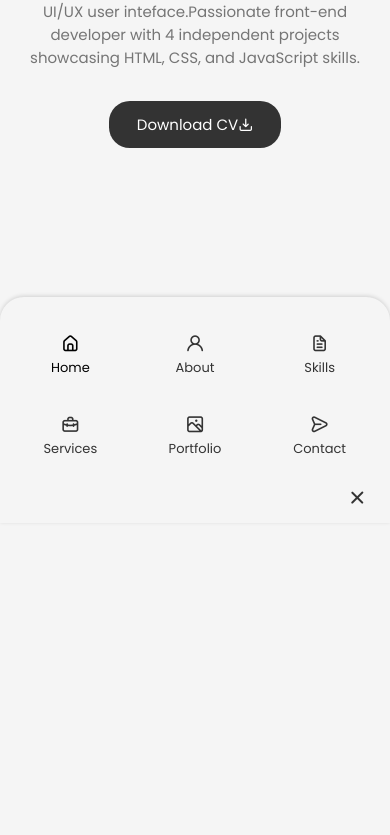
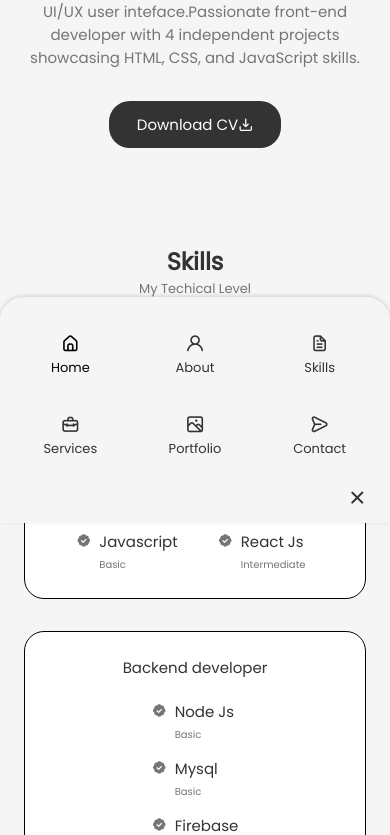
Before and after one commit to laibabintatahir/laibabintetahir-portfolio, a React (Create React App) app: page / in a window 390 px wide. Shown: the part 1165-2000 px from the top of the page. Before the commit the page ends 1425 px from the top, so only its background shows below. Built offline with nearby package versions, Linux system fonts and the light colour scheme; a web font is replaced by a local one.

Commit message:
Skills Component and its responsiveness

```diff
--- a/src/App.js
+++ b/src/App.js
@@ -3,6 +3,7 @@
 import Header from './components/header/Header';
 import Home from './components/home/Home';
 import About from './components/about/About';
+import Skills from './components/skills/Skills';
 
 function App() {
   return (
@@ -12,6 +13,7 @@
       <main className='main'>
         <Home />
         <About/>
+        <Skills/>
       </main>
     </div>
   );
--- /dev/null
+++ b/src/components/skills/Backend.jsx
@@ -0,0 +1,72 @@
+import React from "react";
+import "./Skills.css";
+const Backend = () => {
+  return (
+    <div className="skills__content">
+      <h3 className="skills__title">Backend developer</h3>
+
+      <div className="skills__box">
+        <div className="skills__group">
+          <div className="skills__data">
+            <i class="bx bxs-badge-check"></i>
+          <div>
+            <h3 className="skills__name">Node Js</h3>
+            <span className="skills__level">Basic</span>
+          </div></div>
+
+          <div className="skills__data">
+            <i class="bx bxs-badge-check"></i>
+
+
+          <div>
+            <h3 className="skills__name">Mysql</h3>
+            <span className="skills__level">Basic</span>
+          </div></div>
+
+          <div className="skills__data">
+            <i class="bx bxs-badge-check"></i>
+
+
+          <div>
+            <h3 className="skills__name">Firebase</h3>
+            <span className="skills__level">Basic</span>
+          </div></div>
+        </div>
+
+{/* Skill group 2 */}
+
+        {/* <div className="skills__group">
+          <div className="skills__data">
+            <i class="bx bxs-badge-check"></i>
+
+
+          <div>
+            <h3 className="skills__name">Node Js</h3>
+            <span className="skills__level">Basic</span>
+          </div> </div>
+
+          <div className="skills__data">
+            <i class="bx bxs-badge-check"></i>
+
+
+          <div>
+            <h3 className="skills__name">Mysql</h3>
+            <span className="skills__level">Basic</span>
+          </div></div>
+
+          <div className="skills__data">
+            <i class="bx bxs-badge-check"></i>
+
+
+          <div>
+            <h3 className="skills__name">Firebase</h3>
+            <span className="skills__level">Basic</span>
+          </div></div>
+        </div> */}
+
+      </div>
+    </div>
+  );
+};
+
+export default Backend;
--- /dev/null
+++ b/src/components/skills/Frontend.jsx
@@ -0,0 +1,67 @@
+import React from "react";
+import "./Skills.css";
+const Frontend = () => {
+  return (
+    <div className="skills__content">
+      <h3 className="skills__title">Frontend developer</h3>
+
+      <div className="skills__box">
+        <div className="skills__group">
+          <div className="skills__data">
+            <i class="bx bxs-badge-check"></i>
+            <div>
+              <h3 className="skills__name">HTML</h3>
+              <span className="skills__level">Basic</span>
+            </div>
+          </div>
+
+          <div className="skills__data">
+            <i class="bx bxs-badge-check"></i>
+            <div>
+              <h3 className="skills__name">CSS</h3>
+              <span className="skills__level">Advanced</span>
+            </div>
+          </div>
+
+          <div className="skills__data">
+            <i class="bx bxs-badge-check"></i>
+            <div>
+              <h3 className="skills__name">Javascript</h3>
+              <span className="skills__level">Basic</span>
+            </div>
+          </div>
+        </div>
+
+        {/* skill group 2 */}
+        <div className="skills__group">
+          <div className="skills__data">
+            <i class="bx bxs-badge-check"></i>
+            <div>
+              <h3 className="skills__name">Bootstrap</h3>
+              <span className="skills__level">Intermediate</span>
+            </div>
+          </div>
+
+          <div className="skills__data">
+            <i class="bx bxs-badge-check"></i>
+            <div>
+              <h3 className="skills__name">Git</h3>
+              <span className="skills__level">Intermediate</span>
+            </div>{" "}
+          </div>
+
+          <div className="skills__data">
+            <i class="bx bxs-badge-check"></i>
+            <div>
+              <h3 className="skills__name">React Js</h3>
+              <span className="skills__level">Intermediate</span>
+            </div>{" "}
+          </div>
+        </div>
+      </div>
+    </div>
+
+  );
+};
+
+export default Frontend;
--- a/src/components/skills/Skills.css
+++ b/src/components/skills/Skills.css
@@ -0,0 +1,77 @@
+.skills_container {
+  grid-template-columns: repeat(2, 350px);
+  column-gap: 3rem;
+  justify-content: center;
+}
+
+.skills__content {
+  background-color: var(--container-color);
+  border: 1px solid black;
+  padding: 2rem 4rem;
+  border-radius: 1.25rem;
+}
+
+.skills__title {
+  font-size: var(--normal-font-size);
+  font-weight: var(--font-medium);
+  text-align: center;
+  margin-bottom: var(--mb-1-5);
+}
+
+.skills__box {
+  display: flex;
+  justify-content: center;
+  column-gap: 2.5rem;
+}
+
+.skills__group {
+  display: grid;
+  align-items: flex-start;
+  row-gap: 1rem;
+}
+
+.skills__data {
+  display: flex;
+  column-gap: 0.5rem;
+}
+
+.skills .bx-badge-check {
+  font-size: 1rem;
+  color: var(--title-color);
+}
+
+.skills__name {
+  font-size: var(--normal-font-size);
+  font-weight: var(--font-medium);
+  line-height: 18px;
+}
+
+.skills__level {
+  font-size: var(--tiny-font-size);
+}
+
+@media screen and (max-width: 992px) {
+  .skills_container {
+    grid-template-columns: max-content;
+    row-gap: 2rem;
+  }
+}
+
+@media screen and (max-width: 576px) {
+    .skills_container{
+        grid-template-columns: 1fr;
+
+    }
+
+    .skills__content{
+        padding: 1.5rem;
+    }
+}
+@media screen and (max-width: 350px) {
+.skills__box{
+    row-gap: 1.25rem;
+}
+.skills__name{
+    font-size: var(--small-font-size);
+}
+}
--- a/src/components/skills/Skills.jsx
+++ b/src/components/skills/Skills.jsx
@@ -0,0 +1,19 @@
+import React from "react";
+import "./Skills.css";
+import Frontend from "./Frontend";
+import Backend from "./Backend";
+
+const Skills = () => {
+  return (
+    <section className="skills section" id="skills">
+      <h2 className="section__title">Skills</h2>
+      <span className="section__subtitle">My Techical Level</span>
+      <div className="skills_container container grid">
+        <Frontend />
+        <Backend />
+      </div>
+    </section>
+  );
+};
+
+export default Skills;
```
Also changed, not shown: src/assets/p1.jpeg (deleted).
